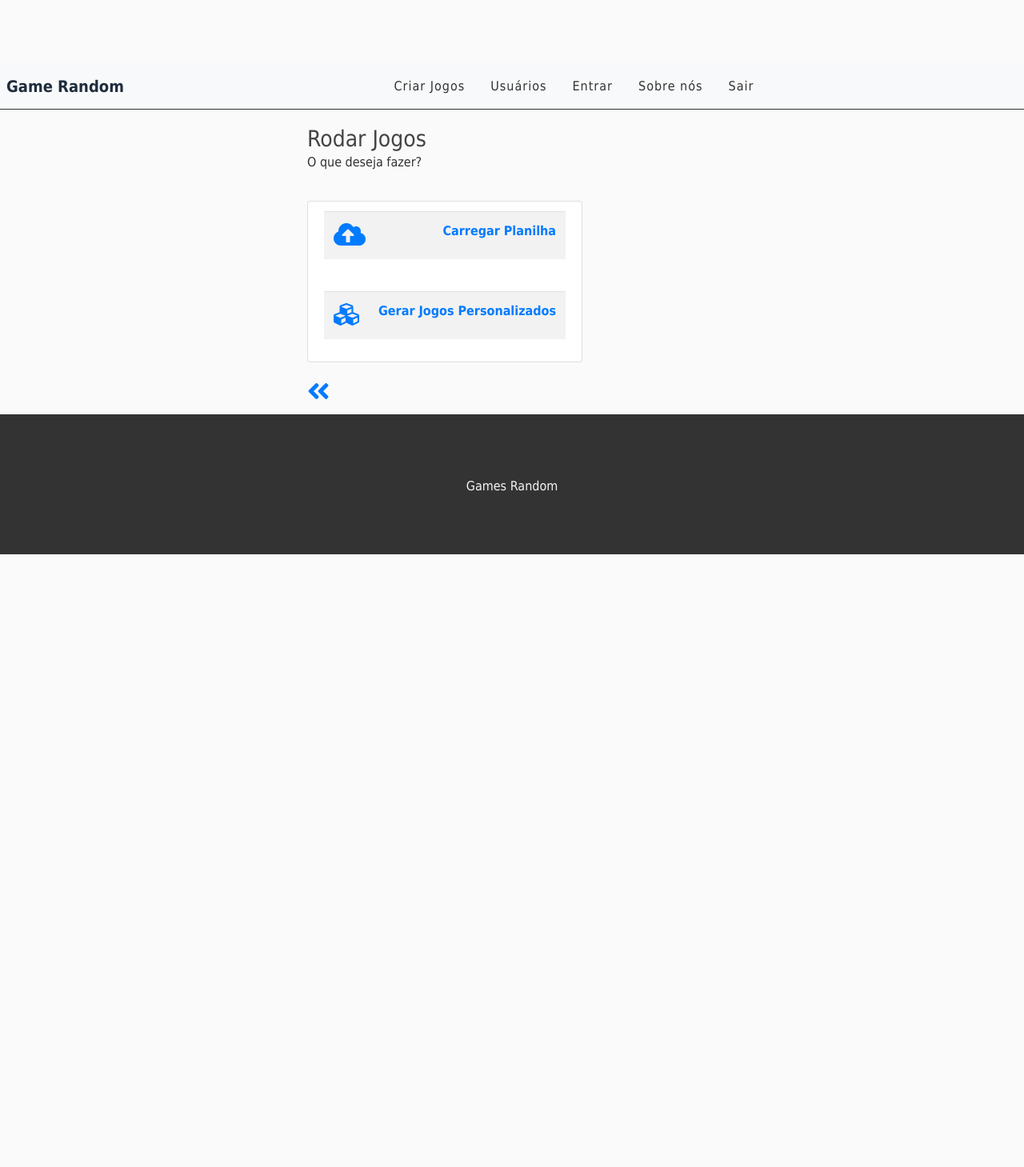
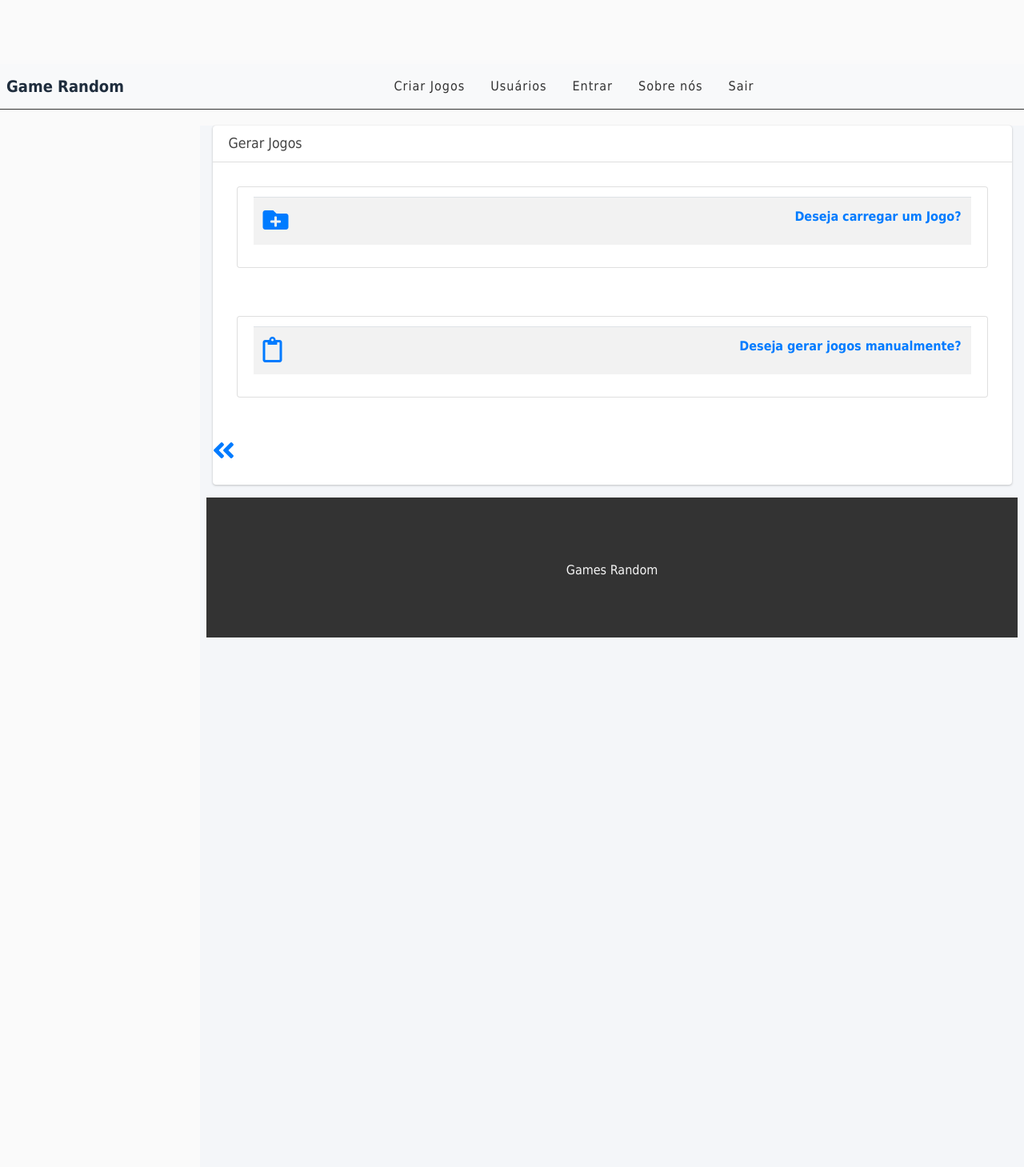
Before and after one commit to AlexsandroMO/Sorteio_Joao, a Flask app: page /game_station in a window 1280 px wide. Shown: the whole page at 80% size. Before the commit the page ends 693 px from the top, so only its background shows below. Run offline with Flask 2, Linux system fonts and the light colour scheme; some libraries are stand-ins or nearby versions.

Commit message:
update finaly test single games

```diff
--- a/app.py
+++ b/app.py
@@ -39,6 +39,7 @@ def filltable():
     result = request.form
     qt_col_exist = int(result['colunas_exist'])
     qt_col = int(result['colunas'])
+
     read_table = CalcCode.generation_num_table((qt_col + 1)-qt_col_exist)
     title_read = read_table[1]
     read = read_table[0]
--- a/static/css/styles.css
+++ b/static/css/styles.css
@@ -1,5 +1,21 @@
 a{
     text-decoration: none;
+}
+
+.content-box{
+    padding-left: 30%;
+    padding-bottom: 10px;
+    align-items: center;
+}
+
+.aling-div{
+    padding: 30px;
+    width: 100%;
+}
+
+.aling-div-base{
+    margin: 20px;
+    padding: 20px;
 }
 
 .alin1{
@@ -34,19 +50,9 @@ a{
     margin-right: 20px;
 }
 
-.content-box{
-    padding-left: 30%;
-    padding-bottom: 10px;
-}
-
 .alinha-cols{
     padding-left: 30px;
     padding-bottom: 30px;
-}
-
-.aling-div{
-    padding-top: 20px;
-    width: 100%;
 }
 
 .aling-back{
--- a/templates/game-station.html
+++ b/templates/game-station.html
@@ -1,40 +1,56 @@
 {% extends "layout.html" %}
 {% block content %}
 
+<div class="content-wrapper" style="min-height: 1302.12px;">
+    <!-- Content Header (Page header) -->
+    <!-- Main content -->
+    <section class="content">
+      <div class="container-fluid">
+        <div class="row">
+          <div class="col-12">
+            <div class="card">
+              <div class="card-header">
+                <h3 class="card-title">Gerar Jogos</h3>
+              </div>
 
-<div class="row">
-	<div class="content-box">
-	  <h3>Rodar Jogos</h3>
-	  <p>O que deseja fazer?</p>
 
 			  <div class="aling-div">
 				<ul class="list-group">
 				  <li class="list-group-item"><a href="/fileform" class="link_thumb">
 					<table class="table table-striped">
 						<tr>
-				  <td><i class="fas fa-cloud-upload-alt fa-2x"></i></td>
-				  <td style="text-align: right;"><strong>Carregar Planilha</strong></td>
+							<td><i class="fas fa-folder-plus fa-2x"></i></td>
+							<td style="text-align: right;"><strong>Deseja carregar um Jogo?</i></strong>
 						</tr>
 					  </table>
 				  </a></li>
+				  </ul>
+				  </div>
+
+
+				  <div class="aling-div">
+					<ul class="list-group">
 					  <li class="list-group-item"><a href="/list_gen" class="link_thumb">
 						<table class="table table-striped">
 							<tr>
-				  <td><i class="fas fa-cubes fa-2x"></i></td>
-				  <td style="text-align: right;"><strong>Gerar Jogos Personalizados</strong>
+								<td><i class="far fa-clipboard fa-2x"></td>
+								<td style="text-align: right;"><strong>Deseja gerar jogos manualmente?</i></strong>
 							</tr>
 						  </table>
 					  </a></li>
-
+					  </ul>
 					  </div>
 
 	<div class="aling-back">
 		  <a href="/"><i class="fas fa-angle-double-left fa-2x"></i></a>
 	</div>
-
+  <br>
  </div>
 
 </div>
 
 
+
+
+
 {% endblock content %}
--- a/templates/list-read-num-col.html
+++ b/templates/list-read-num-col.html
@@ -116,6 +116,7 @@
 			  </tr>
             </table>
         </a></li>
+      </ul>
         </div>
 
               <div class="aling-back" id="back-i">
```
Also changed, not shown: templates/fileform.html (+4 -4 lines), 1 other file. Lines whose indentation alone changed are shown as unchanged.
